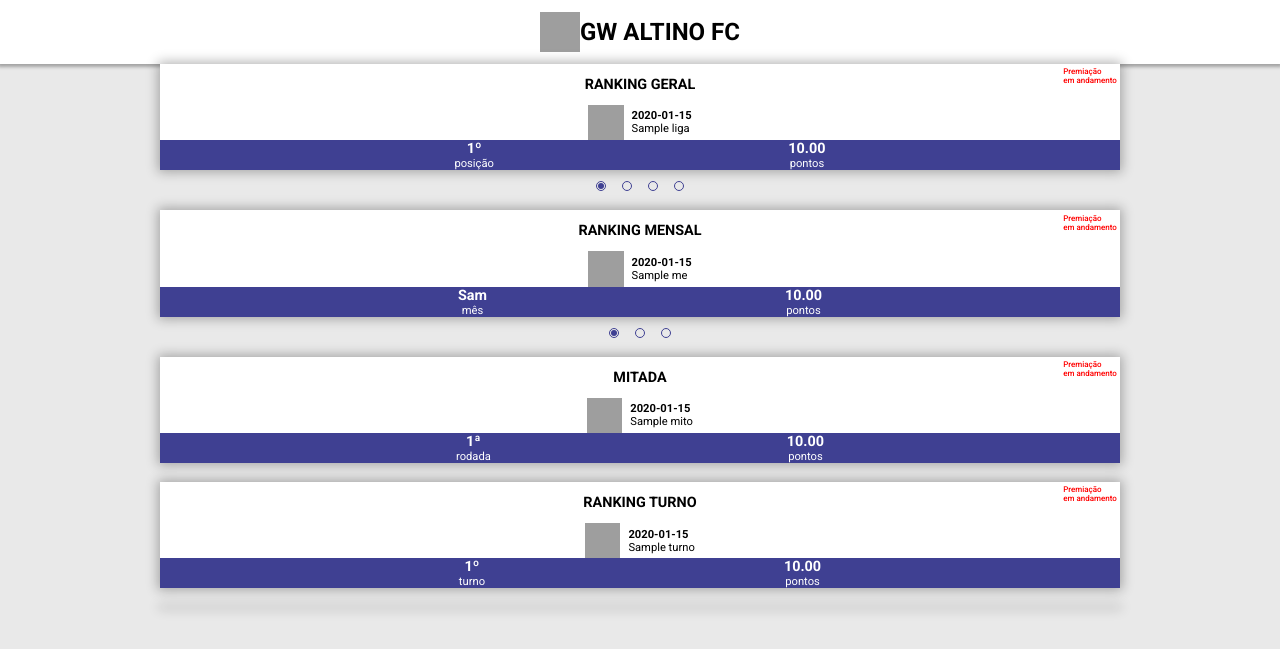
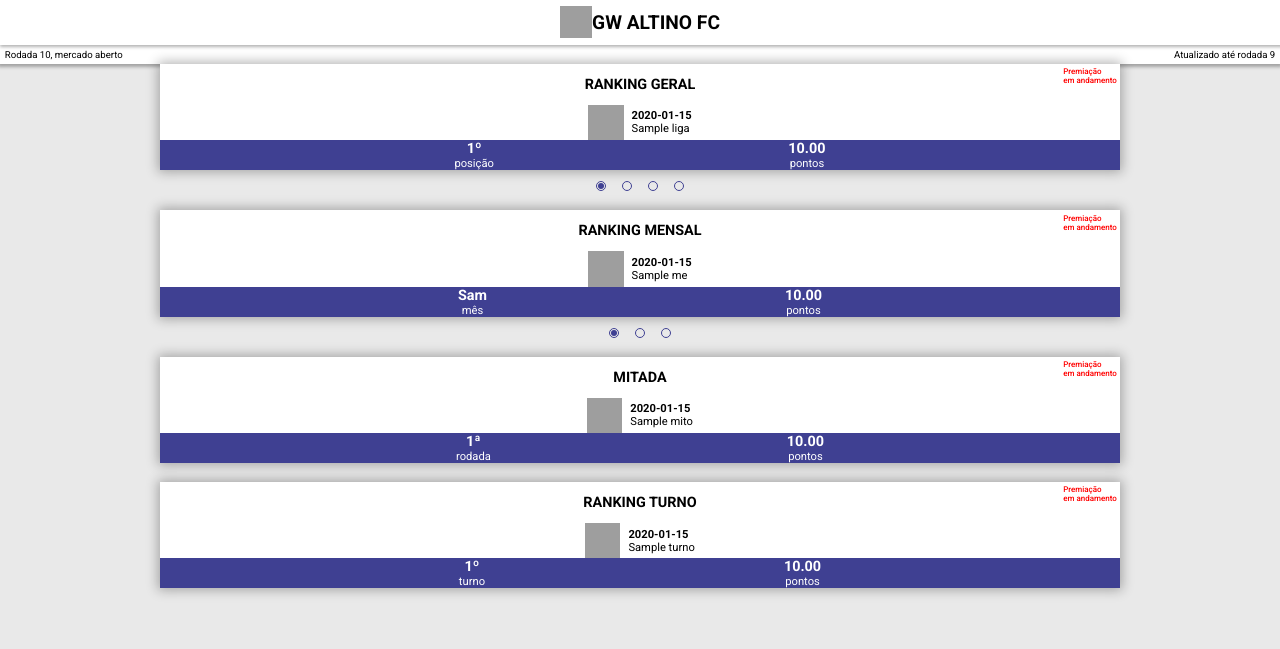
Before and after one commit to weversousa/cartolafcgw, a Flask app: page /dashboard in a window 1280 px wide. Shown: the top 649 px of the page. Run offline with Flask 2, Linux system fonts and the light colour scheme; tables that the repository leaves empty hold one stand-in row (values such as "Sample post"); some libraries are stand-ins or nearby versions; grey boxes are pictures that could not be loaded.

Commit message:
alter css

```diff
--- a/cartolafcgw/static/css/global.css
+++ b/cartolafcgw/static/css/global.css
@@ -14,17 +14,33 @@ header {
     background-color: var(--ligth);
     box-shadow: 0 0.1rem 0.2rem 0.1rem rgba(0, 0, 0, 0.3);
     display: flex;
+    flex-direction: column;
+}
+
+header div:first-child {
+    height: 70%;
+    width: 100%;
+    display: flex;
     align-items: center;
     justify-content: center;
+    font-size: 0.6rem;
+    box-shadow: 0.1rem 0 0.2rem 0.1rem rgba(0, 0, 0, 0.3);
 }
 
-header h1 {
-    font-size: 1.5rem;
+header div.avisos {
+    height: 30%;
+    display: flex;
+    align-items: center;
+    justify-content: space-between;
+    padding-left: 0.3rem;
+    padding-right: 0.3rem;
+    font-size: 0.6rem;
 }
 
+
 header img {
-    height: 2.5rem;
-    width: 2.5rem;
+    height: 2rem;
+    width: 2rem;
 }
 
 main {
--- a/cartolafcgw/static/css/responsive.css
+++ b/cartolafcgw/static/css/responsive.css
@@ -1,4 +1,9 @@
 @media screen and (max-width: 414px) {
 
+    body {
+        display: flex;
+        flex-direction: column;
+        gap: 2rem;
+    }
 
 }
--- a/cartolafcgw/templates/dashboard.html
+++ b/cartolafcgw/templates/dashboard.html
@@ -3,8 +3,14 @@
 {% block title %}{{ title }}{% endblock %}
 
 {% block header %}
-<img src="https://s3.glbimg.com/v1/AUTH_58d78b787ec34892b5aaa0c7a146155f/cartola_svg_164/flamula/23/27/53/0075132320200722092753" alt="">
-<h1>GW ALTINO FC</h1>
+<div>
+    <img src="https://s3.glbimg.com/v1/AUTH_58d78b787ec34892b5aaa0c7a146155f/cartola_svg_164/flamula/23/27/53/0075132320200722092753" alt="">
+    <h1>GW ALTINO FC</h1>
+</div>
+<div class="avisos">
+    <span>Rodada 10, mercado aberto</span>
+    <span>Atualizado até rodada 9</span>
+</div>
 {% endblock %}
 
 {% block main %}
@@ -124,14 +130,14 @@
     </div>
 </section>
 
-<section>
+<!-- <section>
     <div class="grafico"></div>
-</section>
+</section> -->
 {% endblock %}
 
 
-{% block script %}
+<!-- {% block script %}
     <script>
         Plotly.newPlot(document.querySelector('.grafico'), {{ grafico | safe }})
     </script>
-{% endblock %}
+{% endblock %} -->
```
